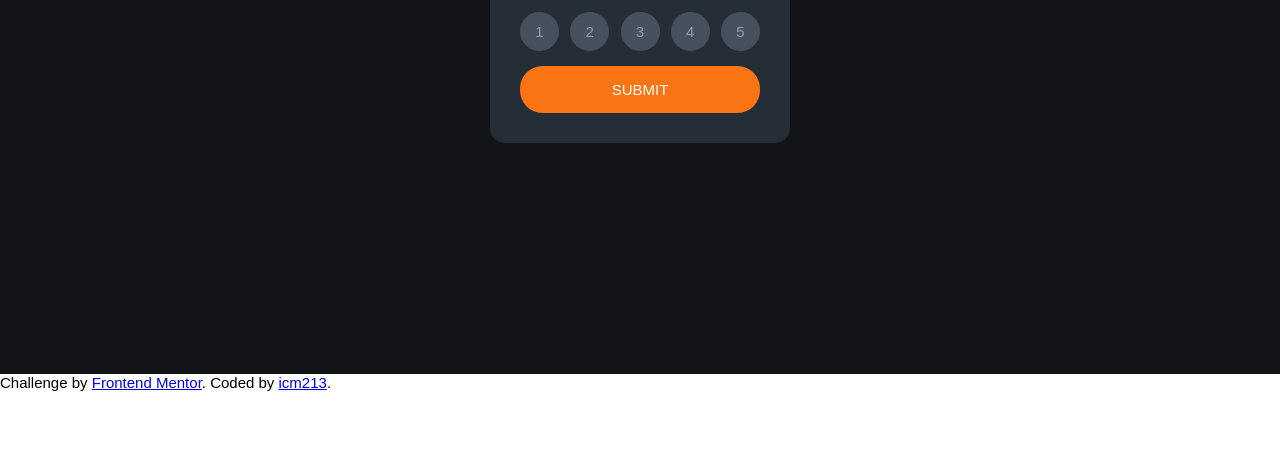
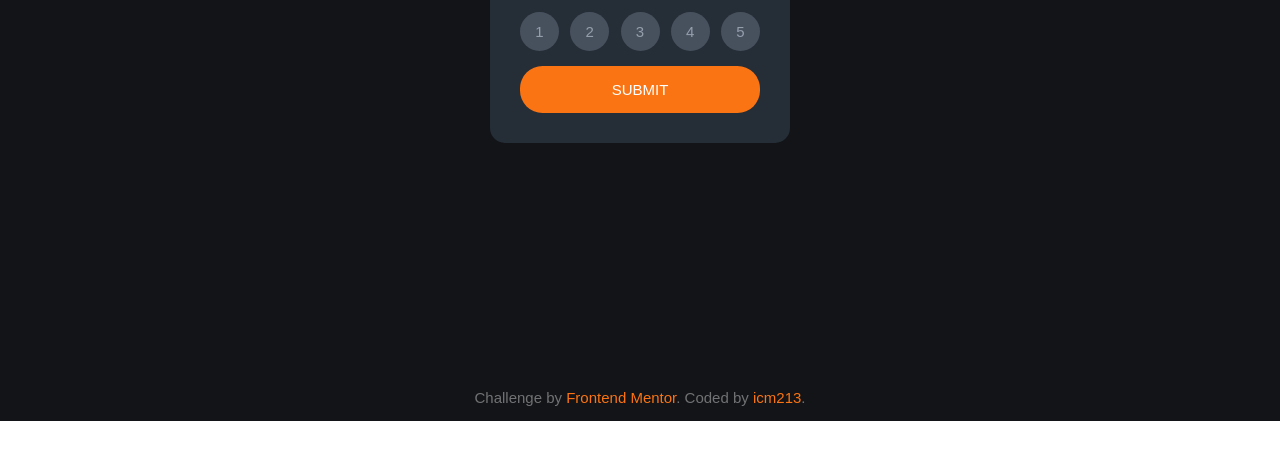
Before and after one commit to icm213/interactiveRatingComponent, a plain HTML site: page index.html in a window 1280 px wide. Shown: the part 426-886 px from the top of the page. After the commit the page ends 847 px from the top, so only its background shows below. Drawn offline with nearby package versions, Linux system fonts and the light colour scheme; files that its build step writes are made by us from their sources; a web font is replaced by a local one.

Commit message:
Update style.scss

```diff
--- a/style/style.scss
+++ b/style/style.scss
@@ -24,7 +24,7 @@ main {
     display: flex;
     align-items: center;
     justify-content: center;
-    margin: auto;
+    margin: 1rem;
 }
 .component {
     max-width: 20rem;
@@ -155,3 +155,26 @@ main {
         }
     }
 }
+footer {
+    width: 100%;
+    height: auto;
+    text-align: center;
+    background-color: $veryDarkBlue;
+    bottom: 0px;
+    font-size: 10px;
+    padding: 1rem;
+    color: rgba(255, 255, 255, 0.4);
+    a {
+        color: $orange;
+        text-decoration: none;
+    }
+    a:hover {
+        text-decoration: underline;
+    }
+}
+
+@media screen and (min-width: 375px) {
+    main {
+        margin: auto;
+    }
+}
```
